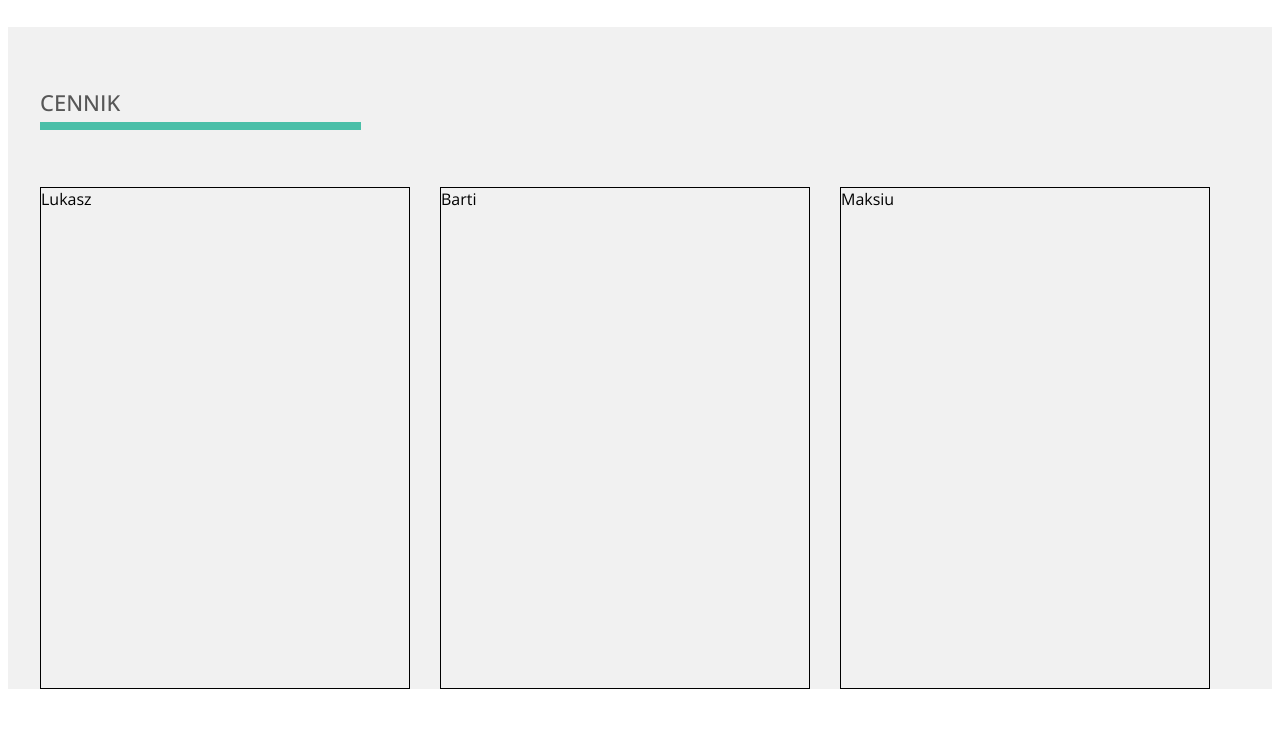
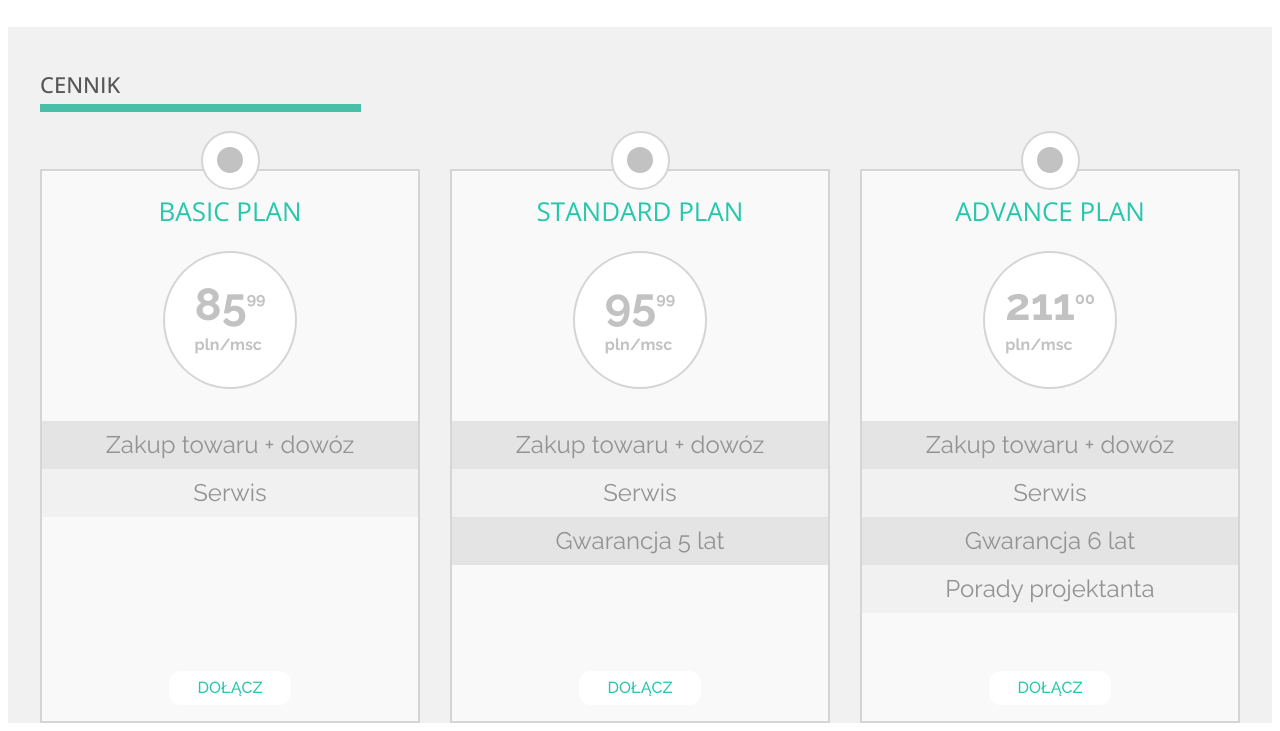
Before and after one commit to WoodyWinston/untitled, a plain HTML site: page index.html in a window 1280 px wide. Shown: the part 733-1464 px from the top of the page. Before the commit the page ends 1430 px from the top, so only its background shows below. Drawn offline with nearby package versions, Linux system fonts and the light colour scheme.

Commit message:
Continue of: section products; section orders

```diff
--- a/index.html
+++ b/index.html
@@ -5,6 +5,7 @@
     <meta name="viewport" content="width=device-width, initial-scale=1.0">
     <title>Title</title>
     <link href="https://fonts.googleapis.com/css?family=Open+Sans:300,400,500,600,700&display=swap" rel="stylesheet">
+    <link href="https://fonts.googleapis.com/css?family=Raleway:400,500,600,700&display=swap&subset=latin-ext" rel="stylesheet">
     <link rel="stylesheet" type="text/css" href="style/layout.css">
     <link rel="stylesheet" type="text/css" href="style/nav.css">
     <link rel="stylesheet" type="text/css" href="style/header.css">
@@ -45,7 +46,7 @@
             <div class="header-content">
                 <h1>sit <span>on</span> our <span>chair</span></h1>
                 <p>Lorem ipsum dolor sit amet, consectetur adipiscing elit. In eleifend mattis sem in ornare. Sed eget mollis massa. Mauris commodo, dui eu tempor mollis, justo metus accumsan massa, eu pellentesque urna magna eu dui. Nullam a venenatis felis, et elementum tortor.</p>
-                <button>zobacz więcej</button>
+                <button class="header-button">zobacz więcej</button>
             </div>
             <button class="slider-button"><i class="arrow right"></i></button>
         </div>
@@ -81,13 +82,40 @@
             <h2 class="order-section-title">Cennik</h2>
             <div class="order-list">
                 <div class="order-item">
-                    Lukasz
+                    <h3 class="order-item-title">basic plan</h3>
+                    <div class="prise-circle">
+                        <div><span class="prise-circle-margin">85<sup>99</sup></span><span class="bottom-text">pln/msc</span></div>
+                    </div>
+                    <ul class="order-features">
+                        <li>Zakup towaru + dowóz</li>
+                        <li>Serwis</li>
+                    </ul>
+                    <button class="order-section">dołącz</button>
                 </div>
                 <div class="order-item">
-                    Barti
+                    <h3 class="order-item-title">standard plan</h3>
+                    <div class="prise-circle">
+                        <div><span class="prise-circle-margin">95<sup>99</sup></span><span class="bottom-text">pln/msc</span></div>
+                    </div>
+                    <ul class="order-features">
+                        <li>Zakup towaru + dowóz</li>
+                        <li>Serwis</li>
+                        <li>Gwarancja 5 lat</li>
+                    </ul>
+                    <button class="order-section">dołącz</button>
                 </div>
                 <div class="order-item">
-                    Maksiu
+                    <h3 class="order-item-title">advance plan</h3>
+                    <div class="prise-circle">
+                        <div><span class="prise-circle-margin">211<sup>00</sup></span><span class="bottom-text">pln/msc</span></div>
+                    </div>
+                    <ul class="order-features">
+                        <li>Zakup towaru + dowóz</li>
+                        <li>Serwis</li>
+                        <li>Gwarancja 6 lat</li>
+                        <li>Porady projektanta</li>
+                    </ul>
+                    <button class="order-section">dołącz</button>
                 </div>
             </div>
         </div>
--- a/style/header.css
+++ b/style/header.css
@@ -33,7 +33,7 @@ header {
     margin-bottom: 28px;
 }
 
-button {
+button.header-button {
     padding: 12px 40px;
     font-size: 20px;
     text-transform: uppercase;
@@ -48,10 +48,15 @@ button {
 }
 
 .slider-button {
+    cursor: pointer;
+    border: 0;
+    outline: 0;
     height: 160px;
     width: 40px;
     background-color: transparent;
     padding-bottom: 45px;
+    box-shadow: none;
+    -webkit-appearance: none;
 }
 
 i {
--- a/style/layout.css
+++ b/style/layout.css
@@ -7,3 +7,8 @@ body {
     margin-left: auto;
     margin-right: auto;
 }
+
+h1, h2, h3, h4, h5, h6, ul, li, p, button {
+    margin: 0;
+    padding: 0;
+}
--- a/style/section-orders.css
+++ b/style/section-orders.css
@@ -4,11 +4,42 @@
 }
 
 .order-item {
+    padding: 30px 0 20px 0;
     height: 500px;
     width: 33%;
     position: relative;
-    border: 1px solid;
     margin-right: 30px;
+    background-color: #f9f9f9;
+    border: 2px solid #d6d5d5;
+}
+
+.order-item:last-of-type {
+    margin-right: 0;
+}
+
+.order-item::before {
+    width: 55px;
+    height: 55px;
+    display: block;
+    position: absolute;
+    left: calc(50% - 29.5px);
+    top: calc(0% - 40px);
+    content: "";
+    border-radius: 50%;
+    border: 2px solid #d6d5d5;
+    background-color: #ffffff;
+}
+
+.order-item::after {
+    width: 26px;
+    height: 26px;
+    display: block;
+    position: absolute;
+    left: calc(50% - 13px);
+    top: calc(0% - 23.75px);
+    content: "";
+    border-radius: 50%;
+    background-color: #c2c2c2;
 }
 
 .order-list {
@@ -36,3 +67,89 @@ h2.order-section-title::after {
     height: 8px;
     background-color: #4abfa8;
 }
+
+h3.order-item-title {
+    text-transform: uppercase;
+    font-weight: inherit;
+    font-size: 26px;
+    line-height: 20px;
+    color: #27c7ab;
+    text-align: center;
+    margin-bottom: 30px;
+    width: 100%;
+}
+
+.prise-circle {
+    font-family: 'Raleway', sans-serif;
+    font-size: 45px;
+    line-height: 20px;
+    color: #c2c2c2;
+    font-weight: 700;
+    width: 130px;
+    height: 130px;
+    margin-left: auto;
+    margin-right: auto;
+    margin-bottom: 32px;
+    content: "";
+    border-radius: 50%;
+    border: 2px solid #d6d5d5;
+    background-color: #ffffff;
+    display: flex;
+    justify-content: center;
+    align-items: center;
+    padding-top: 4px;
+}
+
+.orders ul {
+    font-family: 'Raleway', sans-serif;
+    list-style-type: none;
+    padding: 0;
+    margin: 0;
+    width: 100%;
+}
+
+.orders ul li {
+    font-size: 24px;
+    line-height: 20px;
+    font-weight: 400;
+    color: #939393;
+    text-align: center;
+    padding: 14px 0;
+    background-color: #e4e4e4;
+}
+
+.orders ul li:nth-of-type(even) {
+    background-color: #f1f1f1;
+}
+
+button.order-section {
+    width: 122px;
+    height: 34px;
+    cursor: pointer;
+    background-color: #fff;
+    color: #27c7ab;
+    text-transform: uppercase;
+    font-size: 16px;
+    font-weight: 500;
+    line-height: 20px;
+    border-radius: 12px;
+    outline: 0;
+    border: 0;
+    position: absolute;
+    bottom: 16px;
+    left: calc(50% - 61px);
+    font-family: 'Raleway', sans-serif;
+}
+
+.prise-circle .prise-circle-margin {
+    display: block;
+    margin-bottom: 10px;
+}
+
+.prise-circle sup {
+    font-size: 16px;
+}
+
+.prise-circle .bottom-text {
+    font-size: 16px;
+}
```
